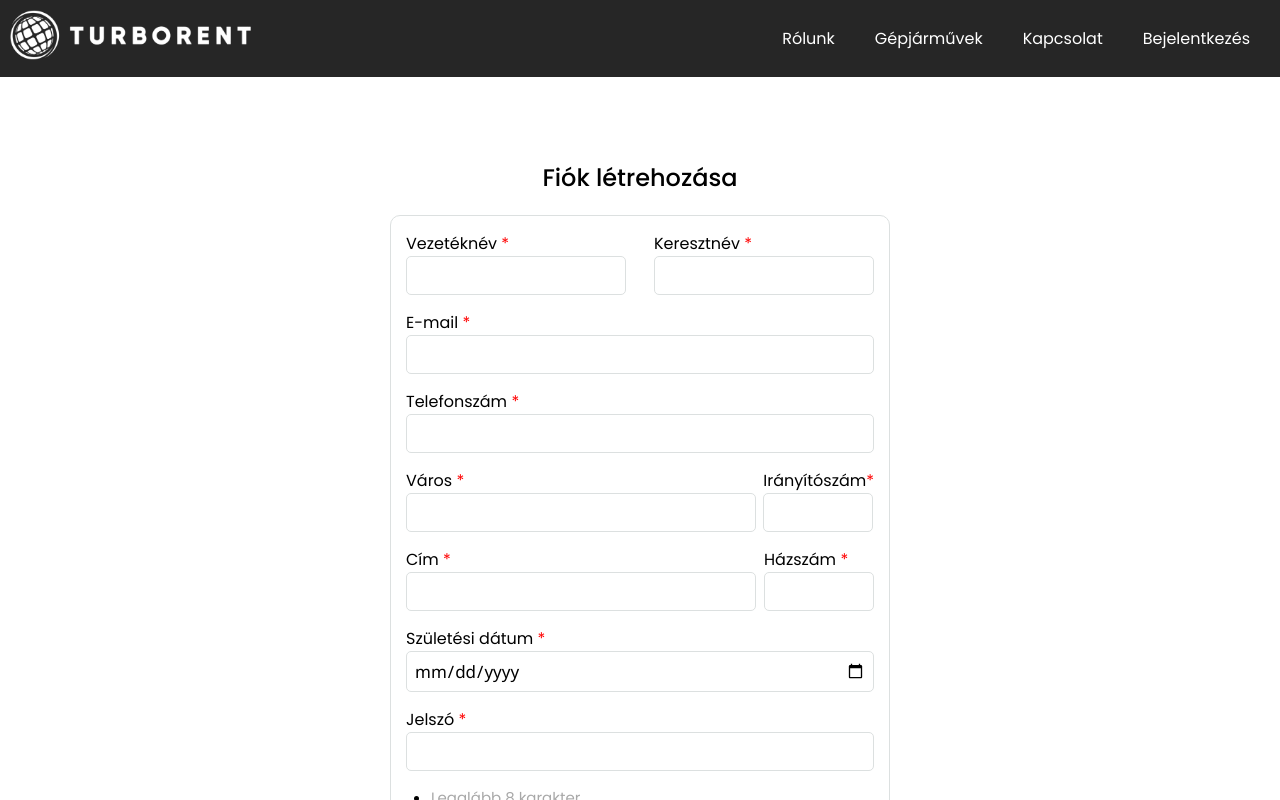
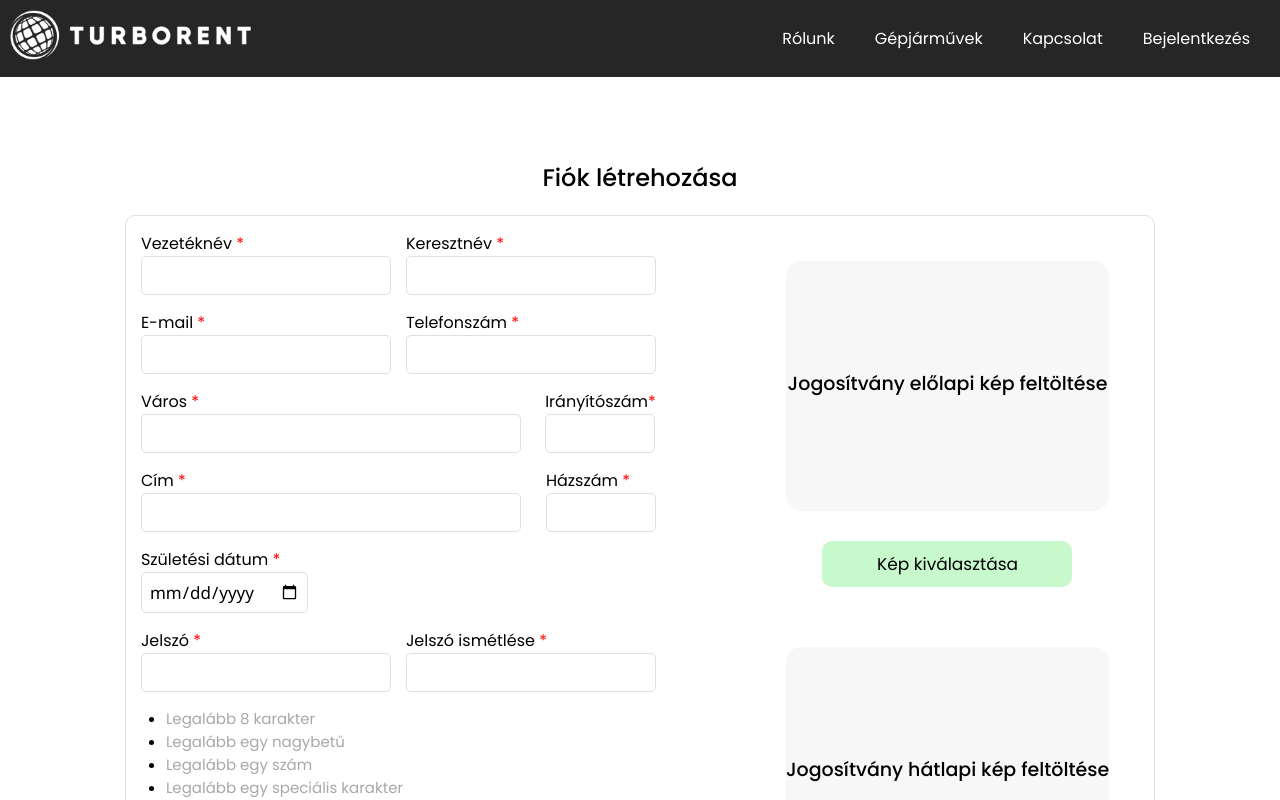
Before and after one commit to klmnblzs/turborent, an Angular app in the folder frontend/: page /register in a window 1280 px wide. Shown: the top 800 px of the page. Built offline with nearby package versions, Linux system fonts and the light colour scheme; some icons are missing.

Commit message:
Register form revamped

```diff
--- a/frontend/src/app/components/navbar/navbar.component.html
+++ b/frontend/src/app/components/navbar/navbar.component.html
@@ -14,7 +14,7 @@
 
 <nav>
     <div class="img-container">
-        <img [src]="imagePath()" alt="">
+        <img [src]="imagePath()" alt="" (click)="onLogoClick()">
     </div>
     <div class="content-container">
         <ul>
--- a/frontend/src/app/components/navbar/navbar.component.scss
+++ b/frontend/src/app/components/navbar/navbar.component.scss
@@ -15,6 +15,7 @@ nav {
     img {
         object-fit: fill;
         height: 50px;
+        cursor: pointer;
     }
 
     ul {
--- a/frontend/src/app/components/navbar/navbar.component.ts
+++ b/frontend/src/app/components/navbar/navbar.component.ts
@@ -10,7 +10,6 @@ import { AuthService } from '../../services/auth.service';
   styleUrl: './navbar.component.scss',
 })
 export class NavbarComponent implements OnInit {
-  // changeNav:boolean = false;
   imagePath = signal('turborent-nav.png')
   private router = inject(Router)
   private authService = inject(AuthService);
@@ -41,6 +40,10 @@ export class NavbarComponent implements OnInit {
     }
   }
 
+  onLogoClick() {
+    this.router.navigate(["/cars"])
+  }
+
   // @HostListener("window:scroll")
   // onScroll(event:any) {
   //   const vert = window.scrollY
--- a/frontend/src/app/components/register/register.component.html
+++ b/frontend/src/app/components/register/register.component.html
@@ -2,7 +2,8 @@
     <h2>Fiók létrehozása</h2>
 
     <form [formGroup]="form" (ngSubmit)="onSubmit()">
-        <div class="name-container">
+        <div id="data-container">
+            <div class="seperated-container">
                 <div>
                     <label for="firstname">Vezetéknév <span id="required">*</span></label>
                     <input type="text" name="firstname" id="firstname" formControlName="firstname" [class.invalid]="this.form.controls.firstname.invalid && this.form.controls.firstname.touched">
@@ -12,10 +13,16 @@
                     <input type="text" name="lastname" id="lastname" formControlName="lastname" [class.invalid]="this.form.controls.lastname.invalid && this.form.controls.lastname.touched">
                 </div>
             </div>
+            <div class="seperated-container">
+                <div>
                     <label for="email">E-mail <span id="required">*</span></label>
                     <input type="text" name="email" id="email" formControlName="email" [class.invalid]="this.form.controls.email.invalid && this.form.controls.email.touched">
+                </div>
+                <div>
                     <label for="phone">Telefonszám <span id="required">*</span></label>
                     <input type="text" name="phone" id="phone" formControlName="phone" [class.invalid]="this.form.controls.phone.invalid && this.form.controls.phone.touched">
+                </div>
+            </div>
 
             <!-- <input type="file" accept="image/*" name="licensePictureBack" id="licensePictureBack" (change)="onBackFileSelected($event)">
             <label for="license-picture-back" id="license-picture-front">Jogosítvány hátlapi kép feltöltése <span id="required">*</span></label> -->
@@ -44,16 +51,22 @@
             <label for="dateofbirth">Születési dátum <span id="required">*</span></label>
             <input type="date" name="dateofbirth" id="dateofbirth" formControlName="dateofbirth" [class.invalid]="this.form.controls.dateofbirth.invalid && this.form.controls.dateofbirth.touched">
 
+            <div class="seperated-container">
+                <div>
                     <label for="name">Jelszó <span id="required">*</span></label>
                     <input type="password" name="password" id="password" formControlName="password" [class.invalid]="this.form.controls.password.invalid && this.form.controls.password.touched">
+                </div>
+                <div>
+                    <label for="password-confirm">Jelszó ismétlése <span id="required">*</span></label>
+                    <input type="password" name="password-confirm" id="password-confirm" formControlName="passwordConfirm">
+                </div>
+            </div>
             <ul class="criteria">
                 <li><p [class.valid-criteria]="this.form.controls.password.value!.length >= 8">Legalább 8 karakter</p></li>
                 <li><p [class.valid-criteria]="hasUpperCase(this.form.controls.password.value)">Legalább egy nagybetű</p></li>
                 <li><p [class.valid-criteria]="hasNumber(this.form.controls.password.value)">Legalább egy szám</p></li>
                 <li><p [class.valid-criteria]="hasSpecialCharacter(this.form.controls.password.value)">Legalább egy speciális karakter</p></li>
             </ul>
-        <label for="password-confirm">Jelszó ismétlése <span id="required">*</span></label>
-        <input type="password" name="password-confirm" id="password-confirm" formControlName="passwordConfirm">
 
             @if((this.form.controls.firstname.invalid && this.form.controls.lastname.touched) ||
             (this.form.controls.lastname.invalid && this.form.controls.lastname.touched) ||
@@ -70,6 +83,11 @@
                 <p id="alert">Kérjük töltse ki a kritériumoknak megfelelően!</p>
             }
 
+            <button>Regisztráció</button>
+             <p id="login-redirect">Már van fiókod? <a routerLink="/login" id="redirect-href">kattints ide</a> a bejelentkezéshez!</p>
+        </div>
+
+        <div id="upload-container">
             <div id="image-upload">
                 <div id="img-area-front">
                     <i id="icon-front" class='ph-fill ph-upload-simple'></i>
@@ -91,8 +109,6 @@
                     <input #backImage type="file" accept="image/*" name="licensePictureFront" id="licensePictureFront" type="file" (change)="onBackFileSelected($event)" style="display:none;" />
                 </button>
             </div>
-
-        <button>Regisztráció</button>
-        <p id="login-redirect">Már van fiókod? <a routerLink="/login" id="redirect-href">kattints ide</a> a bejelentkezéshez!</p>
+        </div>
     </form>
 </div>
--- a/frontend/src/app/components/register/register.component.scss
+++ b/frontend/src/app/components/register/register.component.scss
@@ -15,29 +15,33 @@
         border: 1px solid #DCE0E0;
         border-radius: 10px;
         margin: 20px;
-        width: 500px;
 
         display: flex;
-        flex-direction: column;
+        flex-direction: row;
+        gap: 100px;
 
         #required {
             color: red;
         }
 
-        .name-container, .address-container {
+        .seperated-container, .address-container {
             display: flex;
             flex-direction: row;
             justify-content: space-between;
 
             input[type='text'], input[type='password']{
-                width: 220px;
+                width: 250px;
+            }
+
+            input[name='lastname'], label[for='lastname'] {
+                margin-left: 15px;
             }
 
             input[name='postcode'], input[name='housenum'] {
                 width: 110px;
             }
             input[name='city'],input[name='address']{
-                width: 350px;
+                width: 380px;
             }
         }
 
@@ -104,6 +108,7 @@
             #img-area-front, #img-area-back {
                 position: relative;
                 width: 100%;
+                max-width: 340px;
                 height: 250px;
                 background: #f7f7f7;
                 margin-bottom: 10px;
@@ -162,6 +167,7 @@
         button {
             margin-top: 20px;
             padding: 5px;
+            width: 100%;
             border: none;
             outline: none;
             background-color: #C7F9CC;
```
Lines whose indentation alone changed are shown as unchanged.
